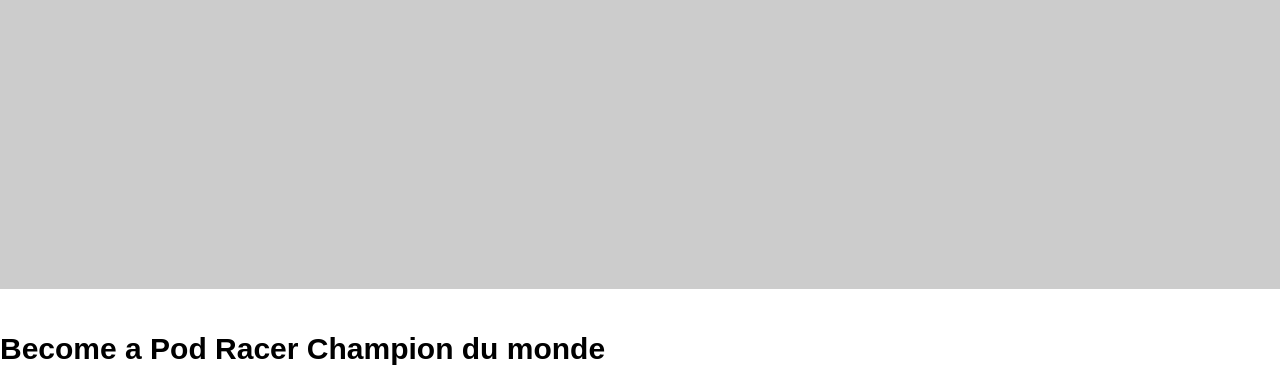
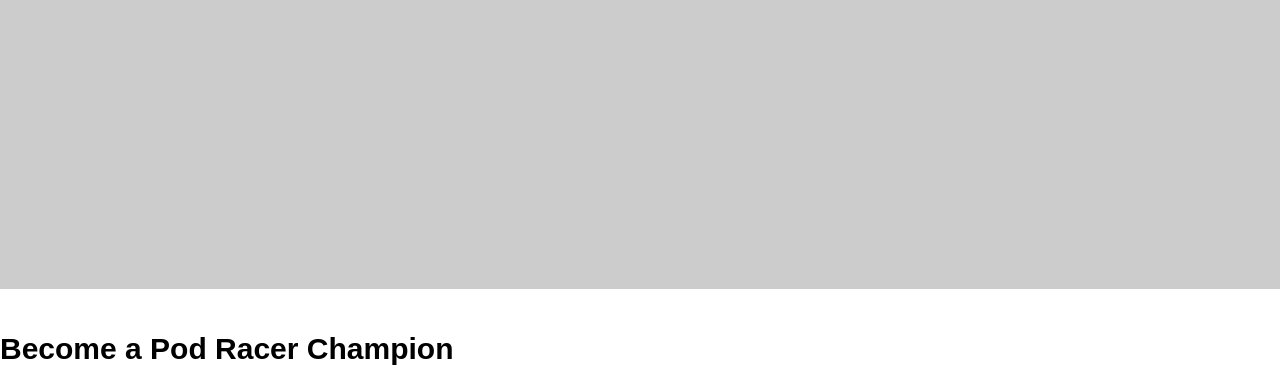
Before and after one commit to Bertrand-code/Udaci-racer.master, a website: page src/client/pages/home.html in a window 1280 px wide. Shown: the part 411-791 px from the top of the page. Drawn offline with Linux system fonts and the light colour scheme; files that its build step writes are made by us from their sources; placeholder pictures from the web are drawn by us.

Commit message:
A change

```diff
--- a/src/client/pages/home.html
+++ b/src/client/pages/home.html
@@ -16,7 +16,7 @@
     </header>
     <main>
         <section>
-            <h2>Become a Pod Racer Champion du monde</h2>
+            <h2>Become a Pod Racer Champion</h2>
             <h3>Start your sim now with just two simple questions</h3>
             <a class="button" href="/race">Start My Race</a>
         </section>
```
